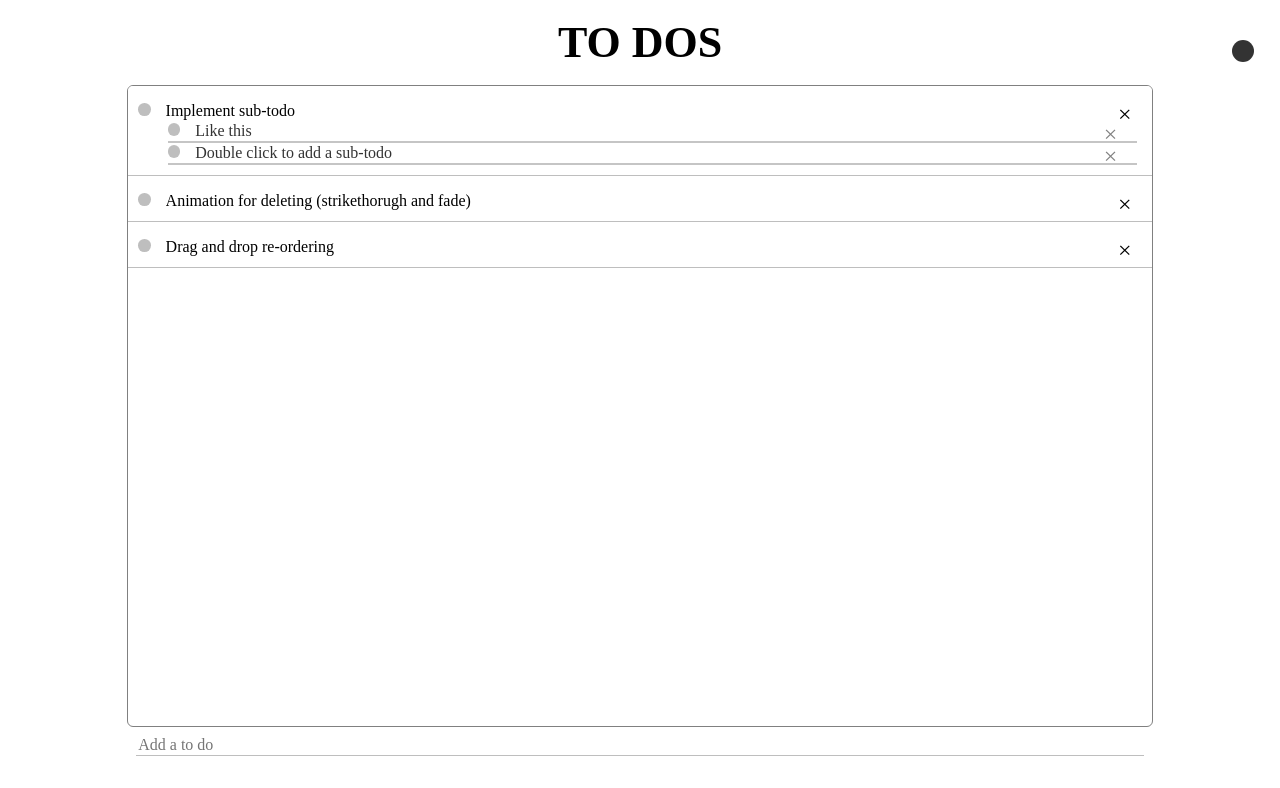
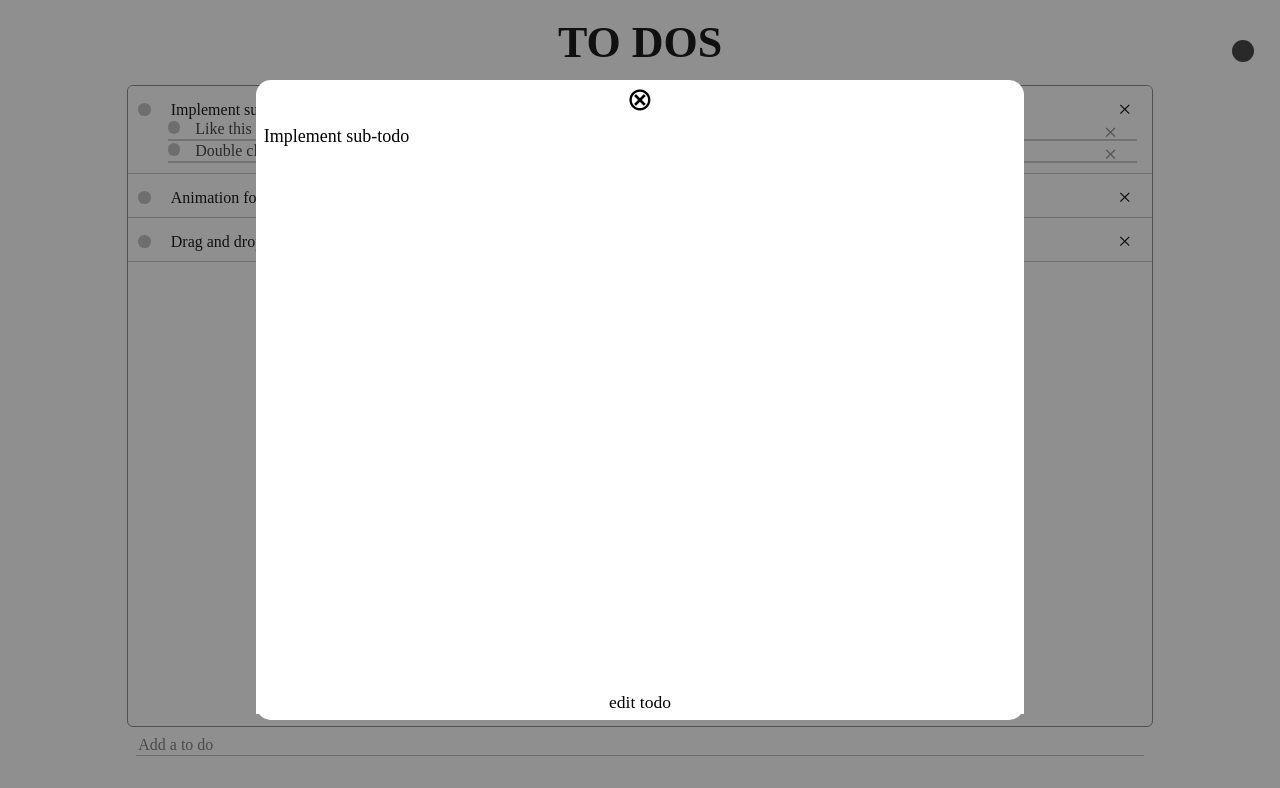
Before and after one commit to tootboi/React-ToDoApp, a React (Create React App) app: page / in a window 1280 px wide. Both pictures are taken after a click on the element 144 px from the left and 109 px from the top of the page. Shown: the top 788 px of the page. Built offline with nearby package versions, Linux system fonts and the light colour scheme.

Commit message:
todos now wrap properly

```diff
--- a/src/components/TodoDetails.js
+++ b/src/components/TodoDetails.js
@@ -2,26 +2,31 @@ import React, { useContext } from 'react';
 import { TodoContext } from '../contexts/TodoContext';
 import { ThemeContext } from '../contexts/ThemeContext';
 import SubTodoList from './SubTodoList';
+import TodoOverlay from './TodoOverlay';
 
 const TodoDetails = ({todo}) => {
     const {dispatch} = useContext(TodoContext);
     const {isLightMode, light, dark} = useContext(ThemeContext);
     const theme = isLightMode ? light : dark;
+
+    const overlayOn = (e) => {
+        document.getElementById('overlay'+todo.id).style.display = 'block';
+    }
     return (
         <div className="todo" style={{ background: theme.bgColor, color: theme.todoColor}}>
+            <div className="overlayContainer">
+                <div id={'overlay'+todo.id}>
+                    <TodoOverlay todo={todo}/>
+                </div>
+            </div>
             <div className="mainTodo">
-                <span className="dragBtn"></span>
-                <input style={{ background: theme.bgColor, color: theme.todoColor}}
-                    type="text"
-                    className="dos"
-                    onChange={(e) => dispatch({type: 'EDIT_TODO',
-                        editTodo: {content: e.target.value, id: todo.id, subTodos: todo.subTodos}})}
-                    value={todo.content}
-                    onDoubleClick={() => dispatch({type: 'ADD_SUBTODO', id: todo.id})}
-                />
-                <span className="deleteBtn" onClick={() => dispatch({type: 'DELETE_TODO', id: todo.id})}>
-                    &times;
-                </span>
+                <div className='todoContainer' style={{ background: theme.bgColor, color: theme.todoColor}} onDoubleClick={() => dispatch({type: 'ADD_SUBTODO', id: todo.id})}>
+                    <span className="dragBtn" onClick={overlayOn}></span>
+                    <span className='todoContent'>{todo.content}</span>
+                    <span className="deleteBtn" onClick={() => dispatch({type: 'DELETE_TODO', id: todo.id})}>
+                        &times;
+                    </span>
+                </div>
             </div>
             <SubTodoList subTodos={todo.subTodos} mainId={todo.id}/>
         </div>
```
